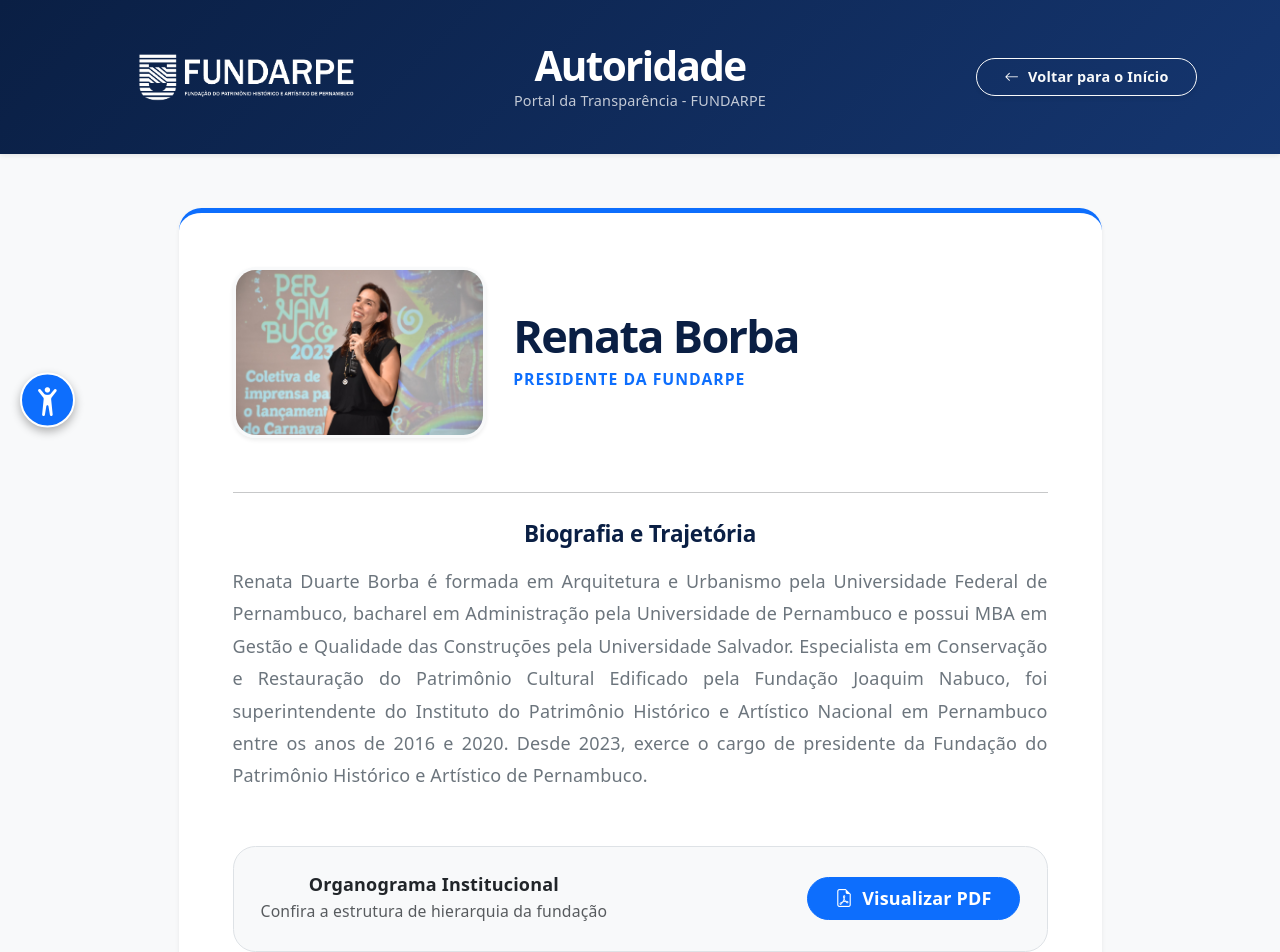
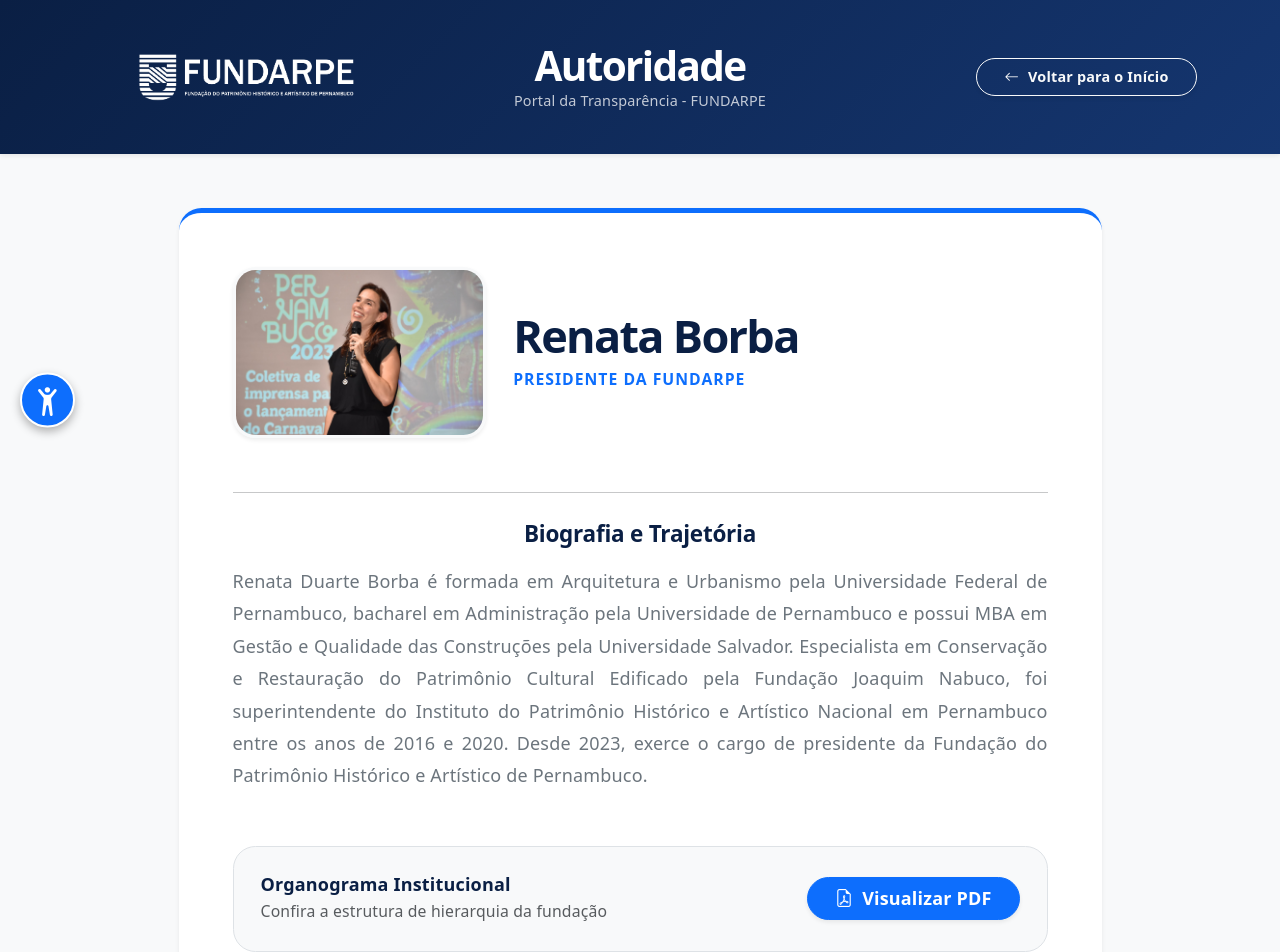
Before and after one commit to George-2612/Site-react, a React (Vite) app in the folder client/: page /autoridade in a window 1280 px wide. Shown: the top 952 px of the page. Built offline with nearby package versions, Linux system fonts and the light colour scheme; the HTML template or start-up script is replaced by a standard one.

Commit message:
Alinhamento no botao 'baixar pdf' na aba da autoridade

```diff
--- a/client/src/pages/Autoridade.jsx
+++ b/client/src/pages/Autoridade.jsx
@@ -75,18 +75,21 @@
               </p>
 
               {/* ÁREA DE DOWNLOAD */}
-              <div className="p-4 bg-light rounded-4 d-flex flex-wrap align-items-center justify-content-between border">
-                <div className="mb-3 mb-md-0">
-                  <h3 className="h6 fw-bold mb-1">Organograma Institucional</h3>
+              <div className="p-4 bg-light rounded-4 d-flex flex-column flex-md-row align-items-center justify-content-md-between text-center text-md-start border gap-3">
+
+                {/* Bloco de Texto: centralizado no mobile, alinhado à esquerda no PC */}
+                <div className="mb-2 mb-md-0">
+                  <h3 className="h6 fw-bold mb-1" style={{ color: '#0A1F44' }}>Organograma Institucional</h3>
                   <p className="small text-muted mb-0">Confira a estrutura de hierarquia da fundação</p>
                 </div>
                 <a
                   href="/arquivos/Organograma.pdf"
                   target="_blank"
-                  className="btn btn-primary rounded-pill px-4 fw-bold"
+                  className="btn btn-primary rounded-pill px-4 fw-bold shadow-sm"
                 >
                   <i className="bi bi-file-earmark-pdf me-2"></i>Visualizar PDF
                 </a>
+
               </div>
             </div>
           </div>
```
Lines whose indentation alone changed are shown as unchanged.
